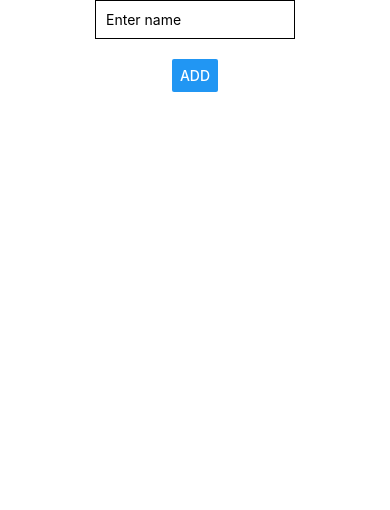
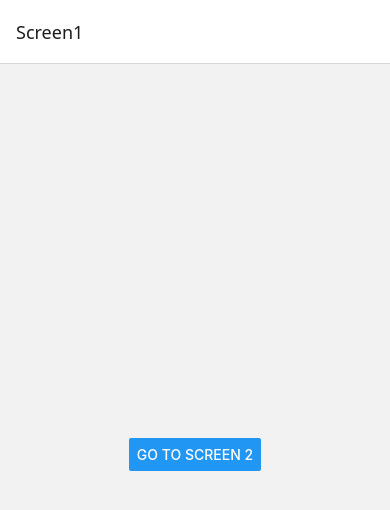
Before and after one commit to hadeelabbadi/JoVision-RN-tasks, a React Native app: screen /Screen1 in a window 390 px wide. Shown: the top 510 px of the page. Built offline with nearby package versions, Linux system fonts and the light colour scheme.

Commit message:
Task 27 - Navigation working

```diff
--- a/App.tsx
+++ b/App.tsx
@@ -1,5 +1,18 @@
-import Task26 from './Tasks/Task26';
+import { NavigationContainer } from '@react-navigation/native';
+import { createNativeStackNavigator } from '@react-navigation/native-stack';
+
+import Screen1 from './Tasks/Screen1';
+import Screen2 from './Tasks/Screen2';
+
+const Stack = createNativeStackNavigator();
 
 export default function App() {
-  return <Task26 />;
+  return (
+    <NavigationContainer>
+      <Stack.Navigator>
+        <Stack.Screen name="Screen1" component={Screen1} />
+        <Stack.Screen name="Screen2" component={Screen2} />
+      </Stack.Navigator>
+    </NavigationContainer>
+  );
 }
--- /dev/null
+++ b/Tasks/Screen1.js
@@ -0,0 +1,23 @@
+import React from 'react';
+import { View, Button, StyleSheet } from 'react-native';
+
+const Screen1 = ({ navigation }) => {
+  return (
+    <View style={styles.container}>
+      <Button
+        title="Go to Screen 2"
+        onPress={() => navigation.navigate('Screen2')}
+      />
+    </View>
+  );
+};
+
+const styles = StyleSheet.create({
+  container: {
+    flex: 1,
+    justifyContent: 'center',
+    alignItems: 'center',
+  },
+});
+
+export default Screen1;
--- /dev/null
+++ b/Tasks/Screen2.js
@@ -0,0 +1,20 @@
+import React from 'react';
+import { View, Text, StyleSheet } from 'react-native';
+
+const Screen2 = () => {
+  return (
+    <View style={styles.container}>
+      <Text>Welcome to Screen 2 🎉</Text>
+    </View>
+  );
+};
+
+const styles = StyleSheet.create({
+  container: {
+    flex: 1,
+    justifyContent: 'center',
+    alignItems: 'center',
+  },
+});
+
+export default Screen2;
```
Also changed, not shown: package.json (+6 -2 lines), tsconfig.json (+1 -6 lines), 1 other file (tests, documents, lock files or other folders).
